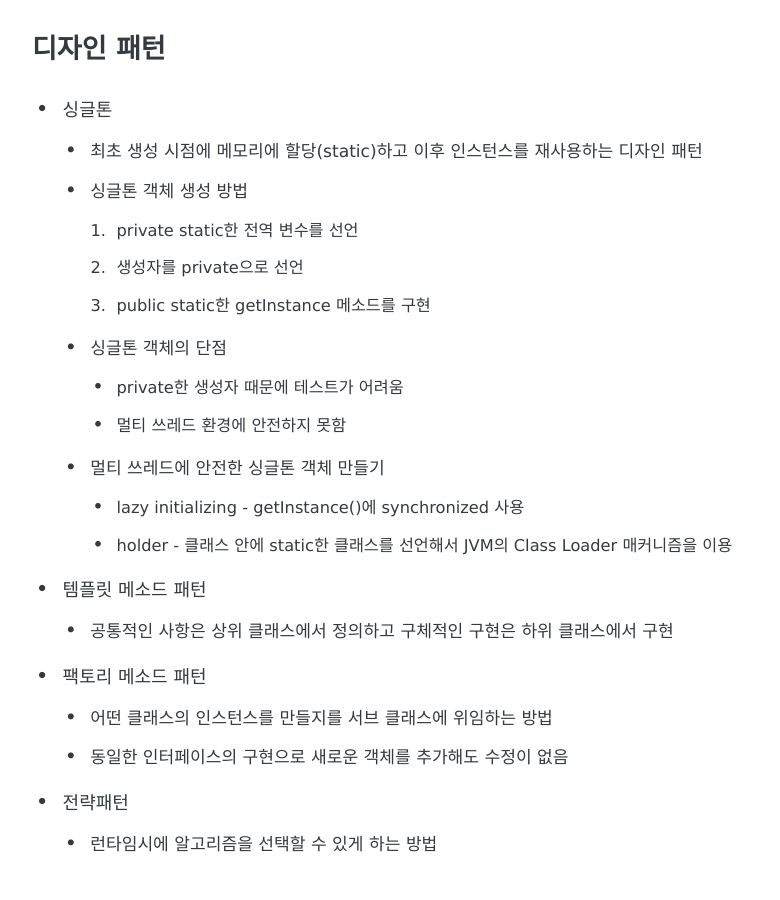
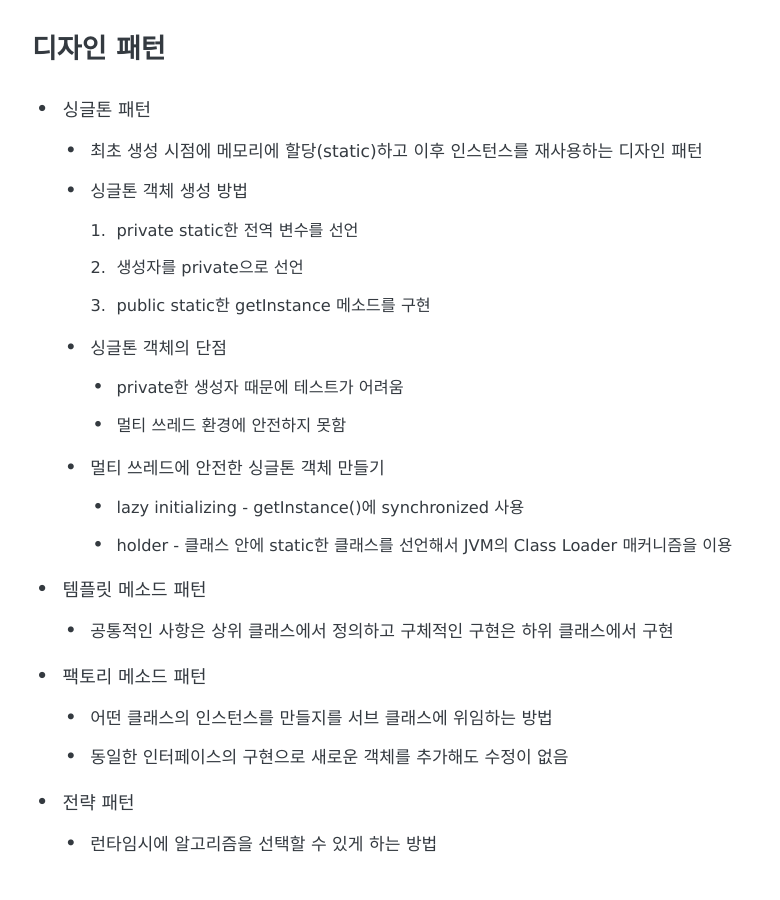
Before and after one commit to Hyunwoo-e/Hyunwoo-e.github.io, a Jekyll site: the page built from _posts/2018-06-01-object-oriented-programming.md, in a window 1280 px wide. Shown: the part 1212-2112 px from the top of the page, without its empty margins (194-974 px from the left). Built offline with Jekyll 4.4.1, drawn with Linux system fonts in a browser that asks for light colours; some web fonts are replaced; comment, search, counter and statistics services are not loaded.

Commit message:
new post

```diff
--- a/_posts/2018-06-01-object-oriented-programming.md
+++ b/_posts/2018-06-01-object-oriented-programming.md
@@ -34,7 +34,7 @@ share: true
   - 상위 클래스는 하위 클래스의 구체적인 구현에 의존하지 않음
 
 ### 디자인 패턴
-- 싱글톤
+- 싱글톤 패턴
   - 최초 생성 시점에 메모리에 할당(static)하고 이후 인스턴스를 재사용하는 디자인 패턴
   - 싱글톤 객체 생성 방법
     1. private static한 전역 변수를 선언
@@ -51,5 +51,5 @@ share: true
 - 팩토리 메소드 패턴
   - 어떤 클래스의 인스턴스를 만들지를 서브 클래스에 위임하는 방법
   - 동일한 인터페이스의 구현으로 새로운 객체를 추가해도 수정이 없음
-- 전략패턴
+- 전략 패턴
   - 런타임시에 알고리즘을 선택할 수 있게 하는 방법
```
